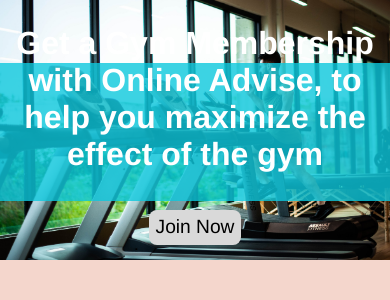
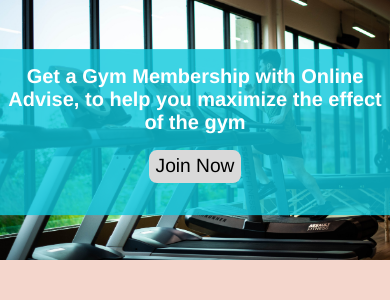
Before and after one commit to JakeJR0/T-Level-Occupational-Specialism-Mock, a PHP site: page / in a window 390 px wide. Shown: the part 80-380 px from the top of the page. Run offline with PHP 8.4, Linux system fonts and the light colour scheme; style sheets or scripts are compiled from the project's sources.

Commit message:
Adding media queries to the scss

```diff
--- a/PHP_Website/static/SCSS/_buttons.scss
+++ b/PHP_Website/static/SCSS/_buttons.scss
@@ -29,3 +29,10 @@
         filter: brightness(1.2);
     }
 }
+
+@media screen and (max-width: 800px) {
+    .btn {
+        width: auto;
+        height: 20px;
+    }
+}
--- a/PHP_Website/static/SCSS/_forms.scss
+++ b/PHP_Website/static/SCSS/_forms.scss
@@ -183,4 +183,29 @@
     flex-direction: column;
     align-items: center;
     justify-content: center;
+
 }
+
+@media screen and (max-width: 768px) {
+    .basic-form {
+        width: 80%;
+    }
+
+    .centred-form-container {
+        width: 90%;
+        margin: auto;
+    }
+}
+
+@media screen and (max-height: 800px) {
+    .basic-form {
+        width: 80%;
+    }
+
+    .centred-form-container {
+        width: 100%;
+        height: 100%;
+        margin: auto;
+        margin-top: 1rem;
+    }
+}
--- a/PHP_Website/static/SCSS/_misc.scss
+++ b/PHP_Website/static/SCSS/_misc.scss
@@ -12,7 +12,7 @@
 
     .banner {
         width: 100%;
-        height: 90px;
+        height: auto;
         display: flex;
         flex-direction: column;
         justify-content: center;
@@ -34,11 +34,16 @@
         h1 {
             font-size: 2rem;
             font-weight: bold;
+            margin-top: 0;
+            margin-bottom: 0;
+
         }
 
         h2 {
             font-size: 1.5rem;
             font-weight: bold;
+            margin-top: 0;
+            margin-bottom: 0;
         }
 
         &.top {
@@ -78,6 +83,65 @@
         }
     }
 }
+
+@media screen and (max-width: 768px) {
+    .img-text-container {
+        .banner {
+
+            h1 {
+                font-size: 1.5rem;
+            }
+
+            h2 {
+                font-size: 1.25rem;
+            }
+        }
+    }
+}
+
+// Phone Size
+
+@media screen and (max-width: 600px) and (orientation: portrait) {
+    .img-text-container {
+        .banner {
+            height: auto;
+            h1 {
+                font-size: 1.25rem;
+                margin-top: 0;
+                margin-bottom: 0;
+            }
+
+            h2 {
+                font-size: 1.05rem;
+                margin-top: 0;
+                margin-bottom: 0;
+            }
+        }
+    }
+}
+
+@media screen and (max-width: 600px) and (orientation: landscape) {
+    .img-text-container {
+        img {
+            height: 100vh;
+        }
+        .banner {
+            height: auto;
+            h1 {
+                font-size: 2.25rem;
+                margin-top: 0;
+                margin-bottom: 0;
+            }
+
+            h2 {
+                font-size: 2rem;
+                margin-top: 0;
+                margin-bottom: 0;
+            }
+        }
+    }
+}
+
 
 .list-container {
     width: 80%;
@@ -468,6 +532,19 @@
     }
 }
 
+@media screen and (max-height: 800px) {
+    .chat {
+        .chat-icon {
+            width: 40px;
+            height: 40px;
+        }
+
+        .chat-container {
+            width: 90%;
+        }
+    }
+}
+
 .video-container {
     margin-inline: auto;
     width: 600px;
@@ -494,6 +571,14 @@
     }
 }
 
+@media screen and (max-height: 800px) {
+    .video-container {
+        width: 80%;
+        margin-bottom: 1rem;
+    }
+}
+
+
 @keyframes fade-in {
     0% {
         opacity: 0;
--- a/PHP_Website/static/SCSS/_nav.scss
+++ b/PHP_Website/static/SCSS/_nav.scss
@@ -131,6 +131,7 @@
         &.open {
             .content {
                 display: flex;
+                z-index: 100;
             }
 
             .toggle-button {
--- a/PHP_Website/static/SCSS/main.scss
+++ b/PHP_Website/static/SCSS/main.scss
@@ -47,6 +47,20 @@ body {
     }
 }
 
+@media screen and (max-height: 800px) {
+
+    .page-title {
+        h1 {
+            font-size: 2rem;
+        }
+
+        p {
+            font-size: 0.8rem;
+        }
+    }
+
+}
+
 @import "_nav.scss";
 @import "_buttons.scss";
 @import "_forms.scss";
```
